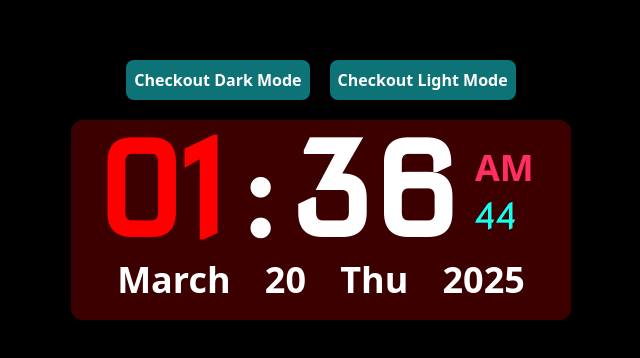
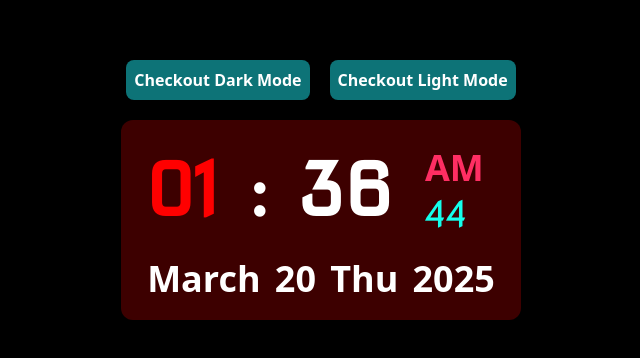
Before and after one commit to iamprashu/Javascript_Projects, a website: page DigitalClock/index.html in a window 1280 px wide. Shown: the part 210-568 px from the top of the page, without its empty margins (319-959 px from the left). Drawn offline with Linux system fonts and the light colour scheme.

Commit message:
Clock Overflow Fixed

```diff
--- a/DigitalClock/index.html
+++ b/DigitalClock/index.html
@@ -7,18 +7,18 @@
     <link href="https://fonts.googleapis.com/css2?family=Nova+Square&display=swap" rel="stylesheet">
     <title>Digital Clock</title>
 </head>
-<body>
-    <div class="mainBG p-10 duration-300 ease-in-out bg-black h-screen  w-screen flex justify-center flex-col items-center gap-5">
+<body class="">
+    <div class="mainBG duration-300 ease-in-out bg-black h-screen  w-screen flex justify-center flex-col items-center gap-5">
         <!-- <p class="text-xl text-white">Check Modes</p> -->
         <div class="mode flex gap-5">
             <button class="bg-[#0D7377] Light p-2 rounded-lg text-white font-extrabold" onclick="SwitchToDark()">Checkout Dark Mode</button>
             <button class="bg-[#0D7377] Light p-2 rounded-lg text-white font-extrabold" onclick="SwitchToLight()">Checkout Light Mode</button>
         </div>
-            <div class="bg-[#3D0000] duration-300 ease-in-out  clockBg h-[200px] w-[500px] rounded-xl flex justify-between flex-col p-3 text-white">
-                <div class="liveTime  p-3 h-[120px] w-[500px] flex  items-center justify-between">
-                    <p class="text-9xl font-extrabold font-nova duration-300 ease-in-out text-[#FF0000]" id="Hour"></p>
-                    <p class="text-9xl  font-extrabold font-nova " id="dots">:</p>
-                    <p class="text-9xl text-white font-extrabold font-nova" id="Min">00</p>
+            <div class="bg-[#3D0000] duration-300 ease-in-out  clockBg h-[200px] w-[400px] rounded-xl flex justify-around flex-col p-3 text-white">
+                <div class="liveTime  p-3 h-[120px] w-[400px] flex  items-center justify-between">
+                    <p class="text-7xl font-extrabold font-nova duration-300 ease-in-out text-[#FF0000]" id="Hour"></p>
+                    <p class="text-7xl  font-extrabold font-nova " id="dots">:</p>
+                    <p class="text-7xl text-white font-extrabold font-nova" id="Min">00</p>
 
                     <div class="p-1 h-[100%] w-[100px] flex flex-col justify-between items-start">
                         <p id="ampm"class="text-4xl font-extrabold duration-300 ease-in-out text-[#FF2E63]"></p>
```
Also changed, not shown: DigitalClock/TailwindCompiled.css.
